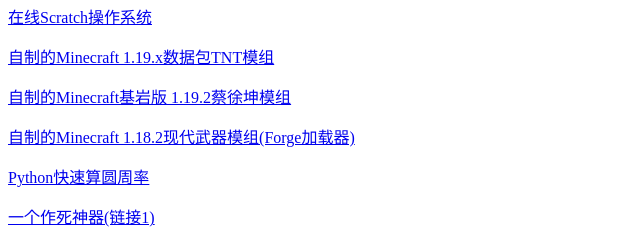
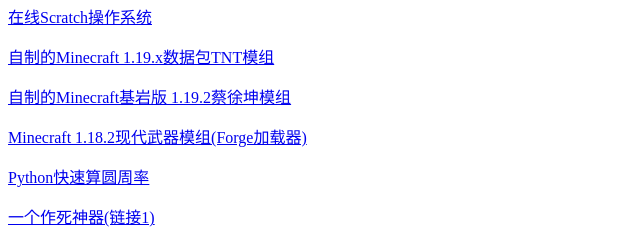
Before and after one commit to ZZCjas/ZZCjas.github.io, a plain HTML site: page index.html in a window 1280 px wide. Shown: the part 1260-1489 px from the top of the page, without its empty margins (0-640 px from the left). Drawn offline with Linux system fonts and the light colour scheme; a script that the page names is missing.

Commit message:
Update index.html

```diff
--- a/index.html
+++ b/index.html
@@ -163,7 +163,7 @@
 
 <p> </p>
 
-<a href="https://zzcjas.github.io/Nuke.jar">自制的Minecraft 1.18.2现代武器模组(Forge加载器)</a>
+<a href="https://zzcjas.github.io/Nuke.jar">Minecraft 1.18.2现代武器模组(Forge加载器)</a>
 
 <p> </p>
 
```
